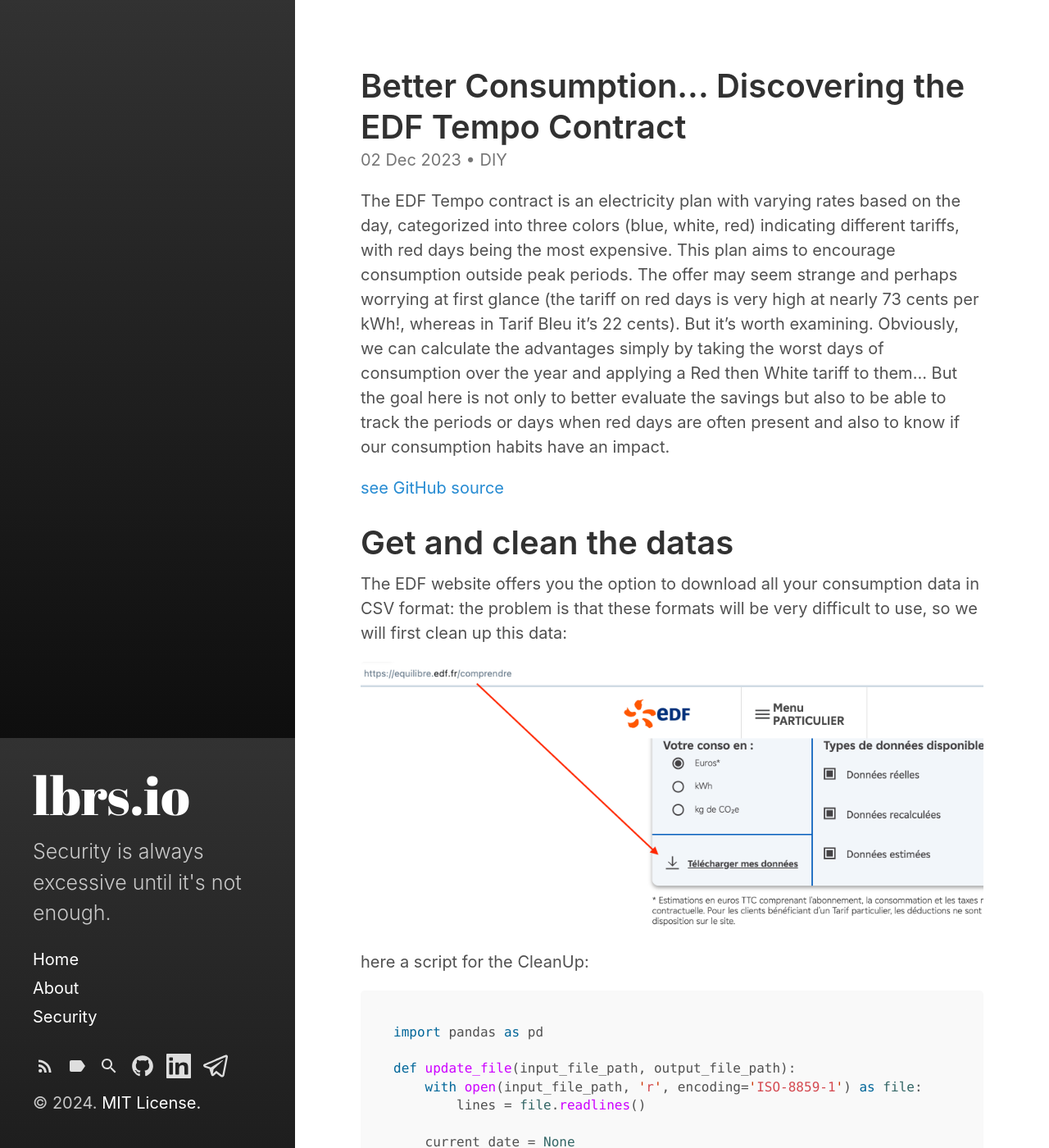
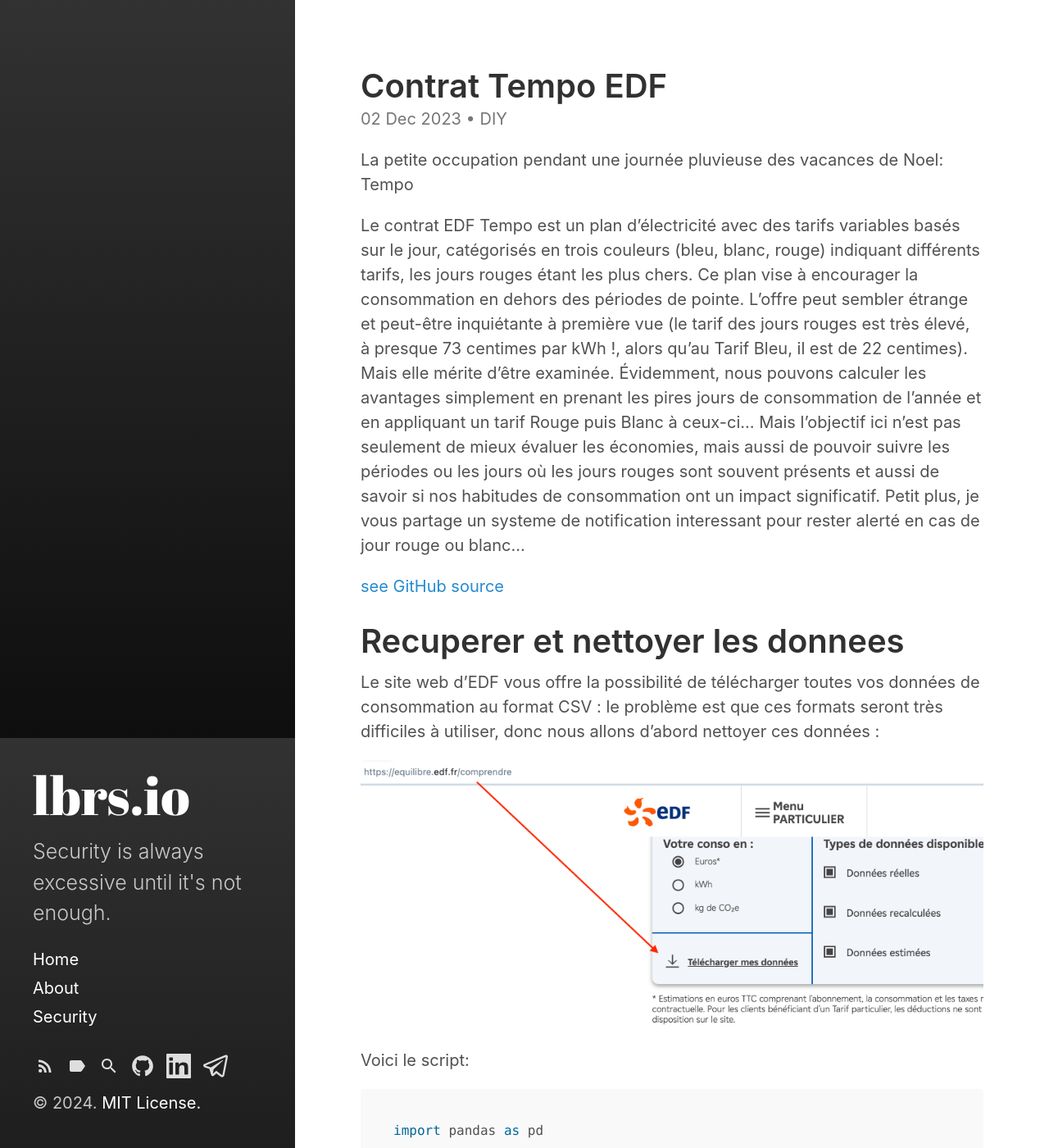
Before and after one commit to cdrclbrs/blog, a Jekyll site: the page built from _posts/2023-12-02-EDF-Tempo.md, in a window 1280 px wide and 1400 px high. Shown: the whole window at 82% size. Built offline with Jekyll 4.4.1, drawn with Linux system fonts in a browser that asks for light colours; some of the changed text lies outside the part shown.

Commit message:
Update FR 2023-12-02-EDF-Tempo.md

````diff
--- a/_posts/2023-12-02-EDF-Tempo.md
+++ b/_posts/2023-12-02-EDF-Tempo.md
@@ -1,31 +1,30 @@
 ---
 layout: post
-title: "Better Consumption... Discovering the EDF Tempo Contract"
-excerpt: "Analysis of your EDF consumption data with a projection on the new French EDF Tempo contract..."
+title: "Contrat Tempo EDF"
+excerpt: "Analysez vos consommations EDF et capitalisez sur Tempo."
 excerpt_separator: "<!--more-->"
 categories:
   - DIY
 tags:
   - Python
   - Electronics
-last_modified_at: 2023-12-03T11:23:22-02:00
+last_modified_at: 2023-12-22T11:23:22-02:00
 ---
+La petite occupation pendant une journée pluvieuse des vacances de Noel: Tempo
 
-
-The EDF Tempo contract is an electricity plan with varying rates based on the day, categorized into three colors (blue, white, red) indicating different tariffs, with red days being the most expensive. This plan aims to encourage consumption outside peak periods.
-The offer may seem strange and perhaps worrying at first glance (the tariff on red days is very high at nearly 73 cents per kWh!, whereas in Tarif Bleu it's 22 cents). But it's worth examining. Obviously, we can calculate the advantages simply by taking the worst days of consumption over the year and applying a Red then White tariff to them... But the goal here is not only to better evaluate the savings but also to be able to track the periods or days when red days are often present and also to know if our consumption habits have an impact.
+Le contrat EDF Tempo est un plan d'électricité avec des tarifs variables basés sur le jour, catégorisés en trois couleurs (bleu, blanc, rouge) indiquant différents tarifs, les jours rouges étant les plus chers. Ce plan vise à encourager la consommation en dehors des périodes de pointe.
+L'offre peut sembler étrange et peut-être inquiétante à première vue (le tarif des jours rouges est très élevé, à presque 73 centimes par kWh !, alors qu'au Tarif Bleu, il est de 22 centimes). Mais elle mérite d'être examinée. Évidemment, nous pouvons calculer les avantages simplement en prenant les pires jours de consommation de l'année et en appliquant un tarif Rouge puis Blanc à ceux-ci... Mais l'objectif ici n'est pas seulement de mieux évaluer les économies, mais aussi de pouvoir suivre les périodes ou les jours où les jours rouges sont souvent présents et aussi de savoir si nos habitudes de consommation ont un impact significatif. Petit plus, je vous partage un systeme de notification interessant pour rester alerté en cas de jour rouge ou blanc...
 
 [see GitHub source](https://github.com/cdrclbrs/EDFTempoVision){:target="_blank"}
 
-# Get and clean the datas
+# Recuperer et nettoyer les donnees
 
-The EDF website offers you the option to download all your consumption data in CSV format:
-the problem is that these formats will be very difficult to use, so we will first clean up this data:
+Le site web d'EDF vous offre la possibilité de télécharger toutes vos données de consommation au format CSV :
+le problème est que ces formats seront très difficiles à utiliser, donc nous allons d'abord nettoyer ces données :
 
 ![EDFDatas](https://blog.lbrs.io/images/DownloadEDFdatas.png)
 
-here a script for the CleanUp:
-
+Voici le script:
 
 ```python
 import pandas as pd
@@ -62,13 +61,14 @@
 
 ```
 
-# Prices
+# Grille tarifaire
 
-We have our consumption data with all the history and the details of the hours with the associated consumption. It is now necessary to apply the tariffs.
+
+Nous avons nos données de consommation avec tout l'historique et les détails des heures avec la consommation associée. Il est maintenant nécessaire d'appliquer les tarifs.
 
 ![TarifsTempo.png](https://blog.lbrs.io/images/TarifsTempo.png)
 
-I will get this:
+Je vais generer des tables ( j'ai utilisé un LLM pour convertir en quelques secondes cette image :)
 
 ```python
 # Données des tarifs électriques EDF
@@ -80,21 +80,21 @@
 prixtempo = [{'Puissance': 6, 'Abonnement': 12.8, 'BLUE_HC': 10.56, 'BLUE_HP': 13.69, 'WHITE_HC': 12.46, 'BLUE_HP': 16.54, 'RED_HC': 13.28, 'RED_HP': 73.24}, {'Puissance': 9, 'Abonnement': 16.0, 'BLUE_HC': 10.56, 'BLUE_HP': 13.69, 'WHITE_HC': 12.46, 'WHITE_HP': 16.54, 'RED_HC': 13.28, 'RED_HP': 73.24}, {'Puissance': 12, 'Abonnement': 19.29, 'BLUE_HC': 10.56, 'BLUE_HP': 13.69, 'WHITE_HC': 12.46, 'WHITE_HP': 16.54, 'RED_HC': 13.28, 'RED_HP': 73.24}, {'Puissance': 15, 'Abonnement': 22.3, 'BLUE_HC': 10.56, 'BLUE_HP': 13.69, 'WHITE_HC': 12.46, 'WHITE_HP': 16.54, 'RED_HC': 13.28, 'RED_HP': 73.24}, {'Puissance': 18, 'Abonnement': 25.29, 'BLUE_HC': 10.56, 'BLUE_HP': 13.69, 'WHITE_HC': 12.46, 'WHITE_HP': 16.54, 'RED_HC': 13.28, 'RED_HP': 73.24}, {'Puissance': 30, 'Abonnement': 38.13, 'BLUE_HC': 10.56, 'BLUE_HP': 13.69, 'WHITE_HC': 12.46, 'WHITE_HP': 16.54, 'RED_HC': 13.28, 'RED_HP': 73.24}, {'Puissance': 36, 'Abonnement': 44.28, 'BLUE_HC': 10.56, 'BLUE_HP': 13.69, 'WHITE_HC': 12.46, 'WHITE_HP': 16.54, 'RED_HC': 13.28, 'RED_HP': 73.24}]
 ```
 
-# Tempo Vision Project - Get API
+# Tempo Vision Project - Utiliser l'API RTE
 
-RTE France offers access to its data via a very practical API. It is possible through this API to retrieve all the historical data of red, blue, or white days by date. Perfect, that's exactly what I need. So, I begin the work.
+RTE France offre un accès à ses données via une API très pratique. Il est possible, grâce à cette API, de récupérer toutes les données historiques des jours rouges, bleus ou blancs par date. Parfait, c'est exactement ce dont j'ai besoin. Donc, je commence le travail.
 
 ![TempoVision](https://blog.lbrs.io/images/TempoVision.png)
 
-The project consists of API constants (the shared secret and the authorization key), functions that will request the access token, and retrieve Tempo data for a given date range. On these same dates, we will extract the consumption, calculate the cost in Tarif Bleu, and calculate the cost in Tarif Tempo according to the tariff tables, but using the historical data of Tempo. This is an important parameter because in January there are more consumption peaks and this can have an impact on your annual rate.
+Le projet consiste en des constantes d'API (le secret partagé et la clé d'autorisation), des fonctions qui demanderont le jeton d'accès, et récupéreront les données Tempo pour une plage de dates donnée. Sur ces mêmes dates, nous extrairons la consommation, calculerons le coût en Tarif Bleu, et calculerons le coût en Tarif Tempo selon les tableaux tarifaires, mais en utilisant les données historiques de Tempo. C'est un paramètre important car en janvier il y a plus de pics de consommation et cela peut avoir un impact sur votre taux annuel.
 
-Finally, I use the Matplotlib libraries and represent all this data:
+Enfin, j'utilise les bibliothèques Matplotlib et représente toutes ces données :
 
 ![AnnualConso](https://blog.lbrs.io/images/graph.png)
 
-# Go further for the tempo tracking 😎
+# aller plus loin 😎
 
-## Get Date
+## Recuperer la date et couleur des jours
 ```python
 import requests
 from datetime import datetime, timedelta
@@ -179,26 +179,26 @@
 
 ```
 
-## Raspberry Pi LEDs Notification
+## Notification via un Raspberry Pi
 
-When we have a Tempo offer in place, the goal is to be regularly informed of day changes, especially if it switches to white or red because we will have to adapt our electricity consumption.
-Apart from being able to automate equipment (via home assistant, or Synology programming), it is interesting to be able to be notified.
-i did connect 6 Leds to raspberry pi to be able to get easily the info and build a program to switch the LEDs on
+Lorsque nous avons une offre Tempo en place, l'objectif est d'être régulièrement informé des changements de jours, en particulier s'il passe en blanc ou en rouge, car nous devrons adapter notre consommation d'électricité.
+En plus de pouvoir automatiser les équipements (via Home Assistant ou la programmation Synology), il est intéressant de pouvoir être notifié.
+J'ai connecté 6 LED à un Raspberry Pi pour pouvoir facilement obtenir l'information et j'ai construit un programme pour allumer les LED en fonction des predictions Tempo. Je vous partage ici le montage qui est tres simple:
 
 ![Gpio](https://blog.lbrs.io/images/gpio.png)
 ![montage1](https://blog.lbrs.io/images/MontageJ.png)
 ![montage2](https://blog.lbrs.io/images/MontageN.png)
 
-## Telegram Bot Notification
-Objective was to be able to alert multiple persons at same time, through text messaging
+## Notification via un Bot telegram
+L'objectif etait de pouvoir notifier tous les membre de ma famille et amis qui pourraient avoir besoin de Tempo.
 
-Requirements:
+pre-requis:
 
 ```python
 pip install python-telegram-bot
 ```
 
-Here is the Bot code for sending messages to the Chat ID - see bot father to create the bot and get a token
+Voici le code du bot pour envoyer des messages à l'ID de chat - (consultez Bot Father pour créer le bot et obtenir un jeton.)
 
 ```python
 import requests
@@ -227,6 +227,8 @@
 
 ```
 
-Now me and my family can get the Telegram Notification updates that reflect the next day for the Tempo EDF Contract Days given by RTE.
+
+Maintenant, ma famille et moi pouvons recevoir les mises à jour de notification Telegram qui reflètent le jour suivant pour les jours de contrat Tempo EDF donnés par RTE.
+
 
 ![Bot](https://blog.lbrs.io/images/TG-bot.jpg)
````
